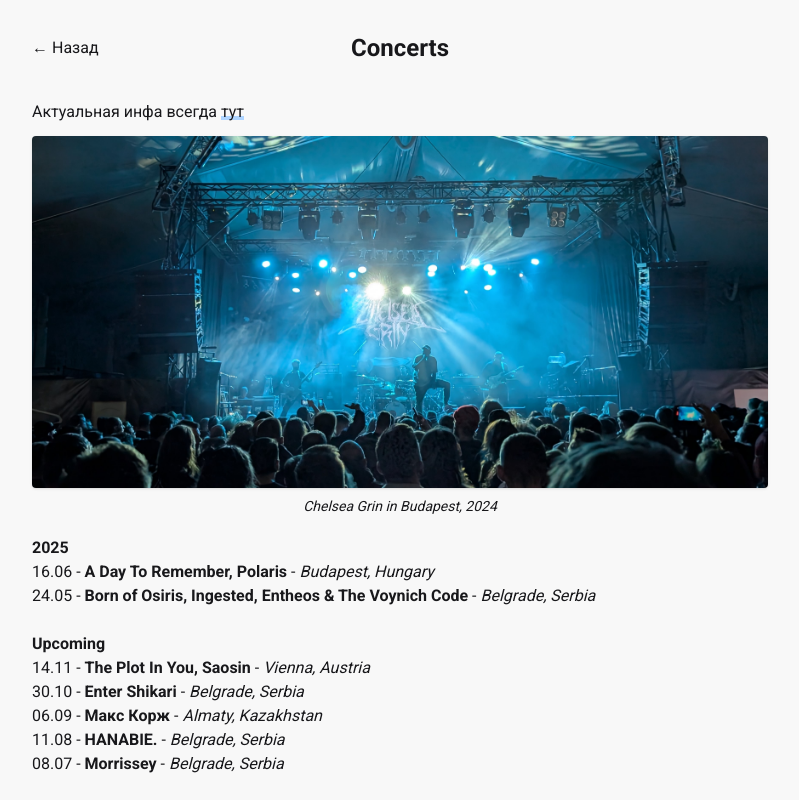
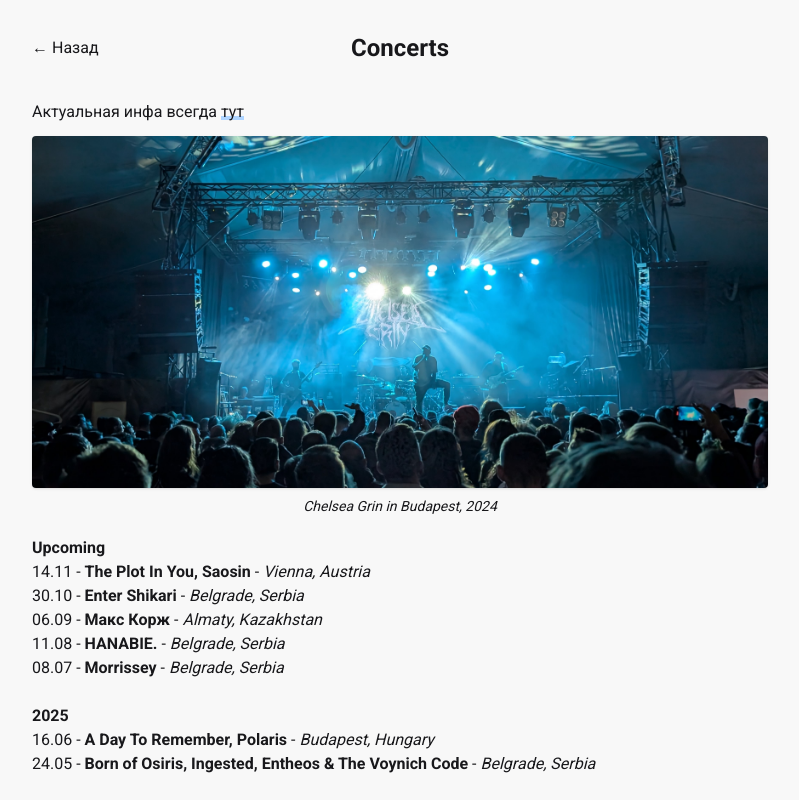
Before and after one commit to iamlykke/my-blog, a Next.js app: page /concerts in a window 1280 px wide. Shown: the top 800 px of the page, without its empty margins (240-1039 px from the left). Built offline with nearby package versions, Linux system fonts and the light colour scheme.

Commit message:
Update concerts.mdx

```diff
--- a/content/concerts/concerts.mdx
+++ b/content/concerts/concerts.mdx
@@ -1,9 +1,3 @@
-**2025**
-
-- 16.06 - **A Day To Remember, Polaris** - *Budapest, Hungary*
-- 24.05 - **Born of Osiris, Ingested, Entheos & The Voynich Code** - *Belgrade, Serbia*
-
-<br />
 **Upcoming**
 - 14.11 - **The Plot In You, Saosin** - *Vienna, Austria*
 - 30.10 - **Enter Shikari** - *Belgrade, Serbia*
@@ -12,6 +6,14 @@
 - 08.07 - **Morrissey** - *Belgrade, Serbia*
 
 <br />
+
+**2025**
+
+- 16.06 - **A Day To Remember, Polaris** - *Budapest, Hungary*
+- 24.05 - **Born of Osiris, Ingested, Entheos & The Voynich Code** - *Belgrade, Serbia*
+
+<br />
+
 **2024**
 
 - 12.12 - **Dying Fetus, Chelsea Grin, Despised Icon** - *Budapest, Hungary*
```
